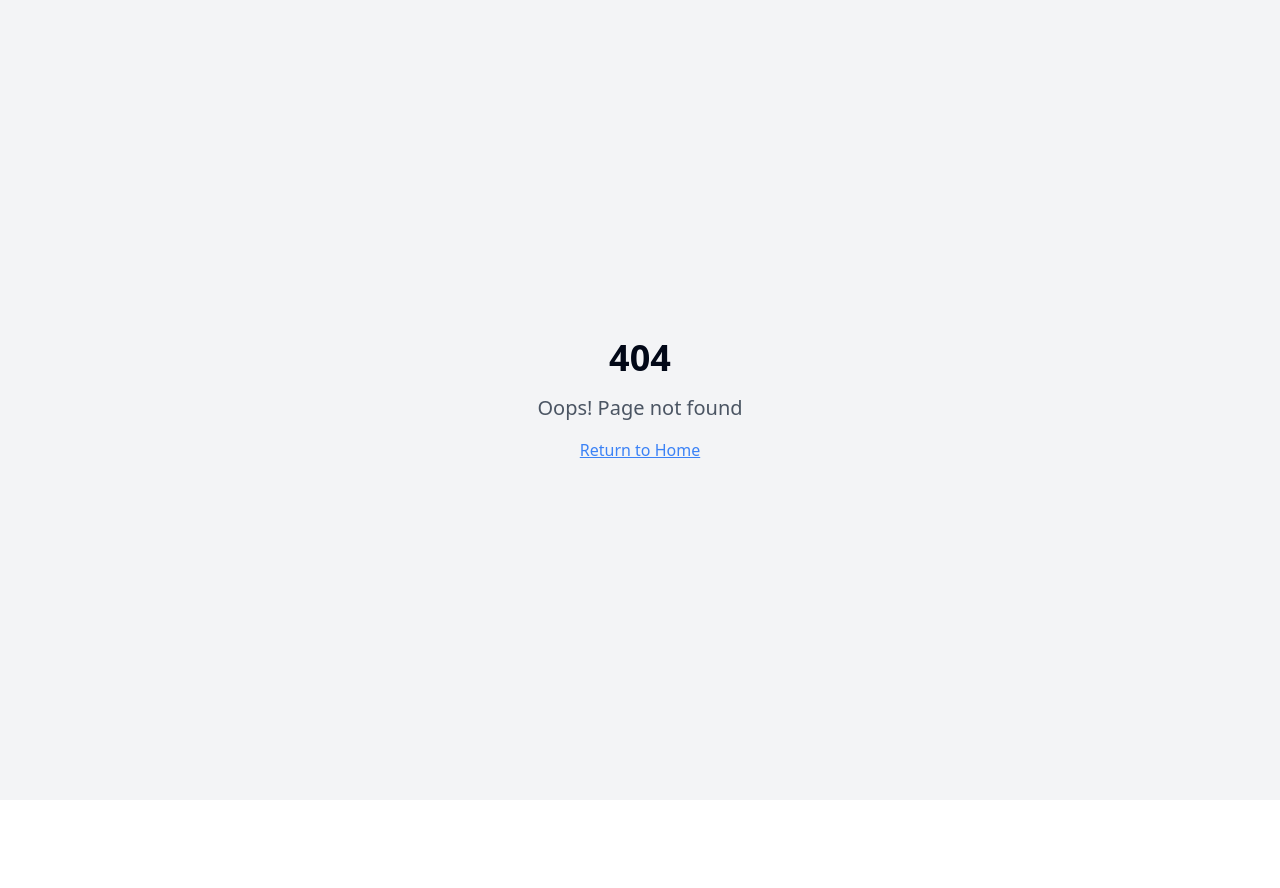
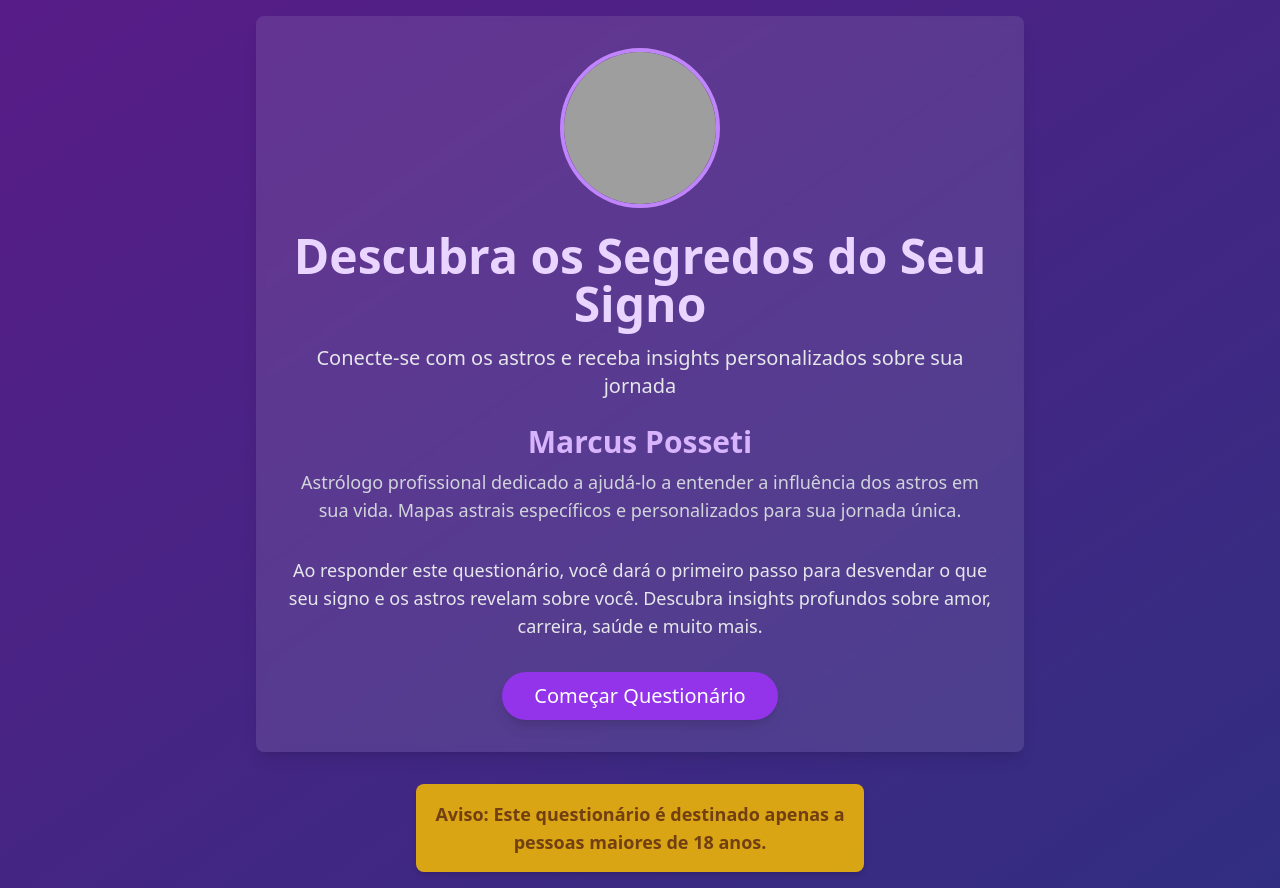
Before and after one commit to inovaceg-ctrl/MarcusPosseti2, a React (Vite) app: page /astrology in a window 1280 px wide. Before the commit this address had no page. Before the commit the page ends 800 px from the top, so only its background shows below. Built offline with nearby package versions, Linux system fonts and the light colour scheme; grey boxes are pictures that could not be loaded.

Commit message:
[dyad] Setting up the astrology landing page - wrote 4 file(s)

```diff
--- a/src/App.tsx
+++ b/src/App.tsx
@@ -5,6 +5,8 @@ import { QueryClient, QueryClientProvider } from "@tanstack/react-query";
 import { BrowserRouter, Routes, Route } from "react-router-dom";
 import Index from "./pages/Index";
 import NotFound from "./pages/NotFound";
+import AstrologyPage from "./pages/AstrologyPage"; // Import the new page
+import QuestionnairePage from "./pages/QuestionnairePage"; // Placeholder for the actual questionnaire
 
 const queryClient = new QueryClient();
 
@@ -16,6 +18,8 @@ const App = () => (
       <BrowserRouter>
         <Routes>
           <Route path="/" element={<Index />} />
+          <Route path="/astrology" element={<AstrologyPage />} /> {/* New route */}
+          <Route path="/questionnaire" element={<QuestionnairePage />} /> {/* Placeholder route */}
           {/* ADD ALL CUSTOM ROUTES ABOVE THE CATCH-ALL "*" ROUTE */}
           <Route path="*" element={<NotFound />} />
         </Routes>
--- /dev/null
+++ b/src/pages/AstrologyPage.tsx
@@ -0,0 +1,52 @@
+"use client";
+
+import React from "react";
+import { Button } from "@/components/ui/button";
+import { Card, CardContent } from "@/components/ui/card";
+import { Link } from "react-router-dom"; // Assuming we'll navigate to the questionnaire form
+
+const AstrologyPage = () => {
+  return (
+    <div className="min-h-screen flex flex-col items-center justify-center bg-gradient-to-br from-purple-900 to-indigo-900 text-white p-4">
+      <Card className="w-full max-w-3xl bg-white/10 backdrop-blur-sm border-none shadow-lg p-8 space-y-8 text-center">
+        <CardContent className="p-0">
+          <img
+            src="/placeholder.svg" // Placeholder for Marcus Posseti's photo
+            alt="Marcus Posseti"
+            className="w-40 h-40 rounded-full mx-auto mb-6 object-cover border-4 border-purple-400"
+          />
+          <h1 className="text-5xl font-extrabold mb-4 text-purple-200">
+            Descubra os Segredos do Seu Signo
+          </h1>
+          <p className="text-xl mb-6 text-gray-200">
+            Conecte-se com os astros e receba insights personalizados sobre sua jornada
+          </p>
+
+          <div className="mb-8">
+            <h2 className="text-3xl font-bold mb-2 text-purple-300">Marcus Posseti</h2>
+            <p className="text-lg text-gray-300">
+              Astrólogo profissional dedicado a ajudá-lo a entender a influência dos astros em sua vida. Mapas astrais específicos e personalizados para sua jornada única.
+            </p>
+          </div>
+
+          <p className="text-lg mb-8 text-gray-200">
+            Ao responder este questionário, você dará o primeiro passo para desvendar o que seu signo e os astros revelam sobre você. Descubra insights profundos sobre amor, carreira, saúde e muito mais.
+          </p>
+
+          <Link to="/questionnaire">
+            <Button className="bg-purple-600 hover:bg-purple-700 text-white text-xl px-8 py-6 rounded-full shadow-lg transition-all duration-300 ease-in-out transform hover:scale-105">
+              Começar Questionário
+            </Button>
+          </Link>
+        </CardContent>
+      </Card>
+
+      {/* Age Restriction Banner */}
+      <div className="mt-8 p-4 bg-yellow-500/90 text-yellow-900 rounded-lg shadow-md text-center text-lg font-semibold max-w-md">
+        Aviso: Este questionário é destinado apenas a pessoas maiores de 18 anos.
+      </div>
+    </div>
+  );
+};
+
+export default AstrologyPage;
--- a/src/pages/Index.tsx
+++ b/src/pages/Index.tsx
@@ -1,15 +1,20 @@
-// Update this page (the content is just a fallback if you fail to update the page)
-
 import { MadeWithDyad } from "@/components/made-with-dyad";
+import { Link } from "react-router-dom";
+import { Button } from "@/components/ui/button";
 
 const Index = () => {
   return (
-    <div className="min-h-screen flex items-center justify-center bg-gray-100">
-      <div className="text-center">
-        <h1 className="text-4xl font-bold mb-4">Welcome to Your Blank App</h1>
-        <p className="text-xl text-gray-600">
-          Start building your amazing project here!
+    <div className="min-h-screen flex flex-col items-center justify-center bg-gray-100 dark:bg-gray-900 text-gray-900 dark:text-gray-100">
+      <div className="text-center p-6 bg-white dark:bg-gray-800 rounded-lg shadow-lg">
+        <h1 className="text-4xl font-bold mb-4">Bem-vindo ao seu aplicativo de astrologia!</h1>
+        <p className="text-xl text-gray-600 dark:text-gray-400 mb-6">
+          Clique abaixo para descobrir os segredos do seu signo com Marcus Posseti.
         </p>
+        <Link to="/astrology">
+          <Button className="bg-purple-600 hover:bg-purple-700 text-white text-lg px-6 py-3 rounded-md shadow-md transition-all duration-300 ease-in-out">
+            Ir para a Página de Astrologia
+          </Button>
+        </Link>
       </div>
       <MadeWithDyad />
     </div>
--- /dev/null
+++ b/src/pages/QuestionnairePage.tsx
@@ -0,0 +1,26 @@
+"use client";
+
+import React from "react";
+import { Link } from "react-router-dom";
+import { Button } from "@/components/ui/button";
+
+const QuestionnairePage = () => {
+  return (
+    <div className="min-h-screen flex flex-col items-center justify-center bg-gradient-to-br from-purple-900 to-indigo-900 text-white p-4">
+      <div className="text-center p-8 bg-white/10 backdrop-blur-sm rounded-lg shadow-lg max-w-2xl">
+        <h1 className="text-4xl font-bold mb-4 text-purple-200">Página do Questionário</h1>
+        <p className="text-lg mb-6 text-gray-200">
+          Esta é a página onde o questionário interativo será construído.
+          Em breve, você poderá inserir seus dados para descobrir seu mapa astral!
+        </p>
+        <Link to="/astrology">
+          <Button className="bg-purple-600 hover:bg-purple-700 text-white text-lg px-6 py-3 rounded-md shadow-md transition-all duration-300 ease-in-out">
+            Voltar para a Página Inicial
+          </Button>
+        </Link>
+      </div>
+    </div>
+  );
+};
+
+export default QuestionnairePage;
```
